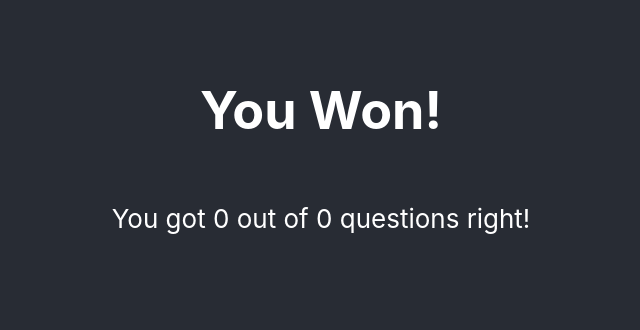
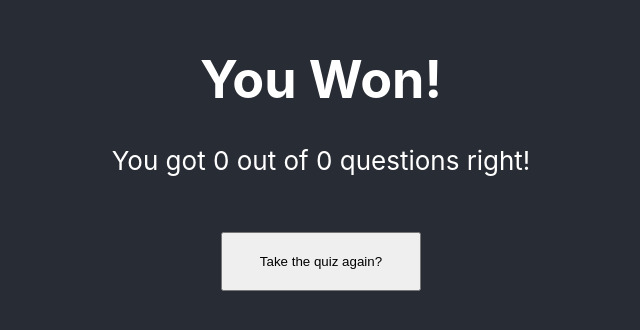
Before and after one commit to katmetax/quiz-app, a React (Create React App) app: page /results-page in a window 1280 px wide. Shown: the part 248-578 px from the top of the page, without its empty margins (319-959 px from the left). Built offline with nearby package versions, Linux system fonts and the light colour scheme.

Commit message:
Added retake quiz btn to results page

```diff
--- a/src/components/resultsPage/index.tsx
+++ b/src/components/resultsPage/index.tsx
@@ -1,5 +1,6 @@
 import React from 'react';
 import { useSelector } from 'react-redux';
+import { Link } from 'react-router-dom';
 import './styles.scss';
 
 interface userQuizResultsInterface {
@@ -27,10 +28,11 @@ const ResultsPage = () => {
     const { result, correctAnswersNum, allQuestionsNum } = userQuizResults();
 
     return (
-        <>
-        <h1>You {result}!</h1>
-        <p>You got {correctAnswersNum} out of {allQuestionsNum} questions right!</p>
-        </>
+        <div className="results-page-container">
+            <h1>You {result}!</h1>
+            <p>You got {correctAnswersNum} out of {allQuestionsNum} questions right!</p>
+            <Link to="/"><button className="retake-button" data-testid="retake-btn">Take the quiz again?</button></Link>
+        </div>
         );
     }
 
--- a/src/components/resultsPage/styles.scss
+++ b/src/components/resultsPage/styles.scss
@@ -0,0 +1,9 @@
+.results-page-container {
+    .retake-button {
+        padding: 20px;
+        width: 30%;
+        min-width: 200px;
+        cursor: pointer;
+        margin-top: 30px;
+    }
+}
```
Also changed, not shown: 1 other file (tests, documents, lock files or other folders).
